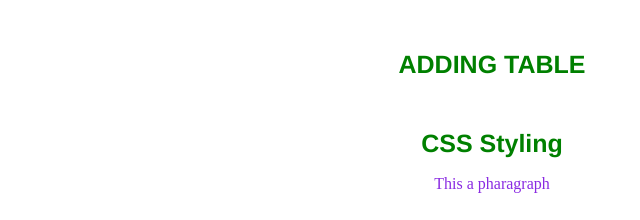
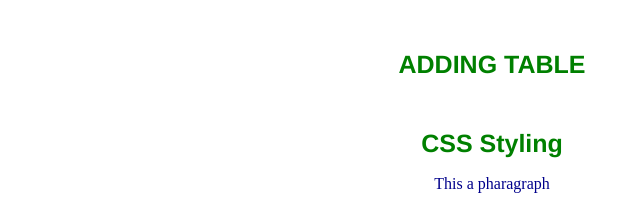
Before and after one commit to ayazsin/Html_CSS_Bootstrap, a plain HTML site: page htmlCSS1/index.html in a window 1280 px wide. Shown: the top 220 px of the page, 148-788 px from the left. Drawn offline with Linux system fonts and the light colour scheme.

Commit message:
small change

```diff
--- a/htmlCSS1/index.html
+++ b/htmlCSS1/index.html
@@ -23,7 +23,7 @@
         color: blue;
       }
       #p1 {
-        color: blueviolet;
+        color: darkblue;
       }
       .p2 {
         color: brown;
```
